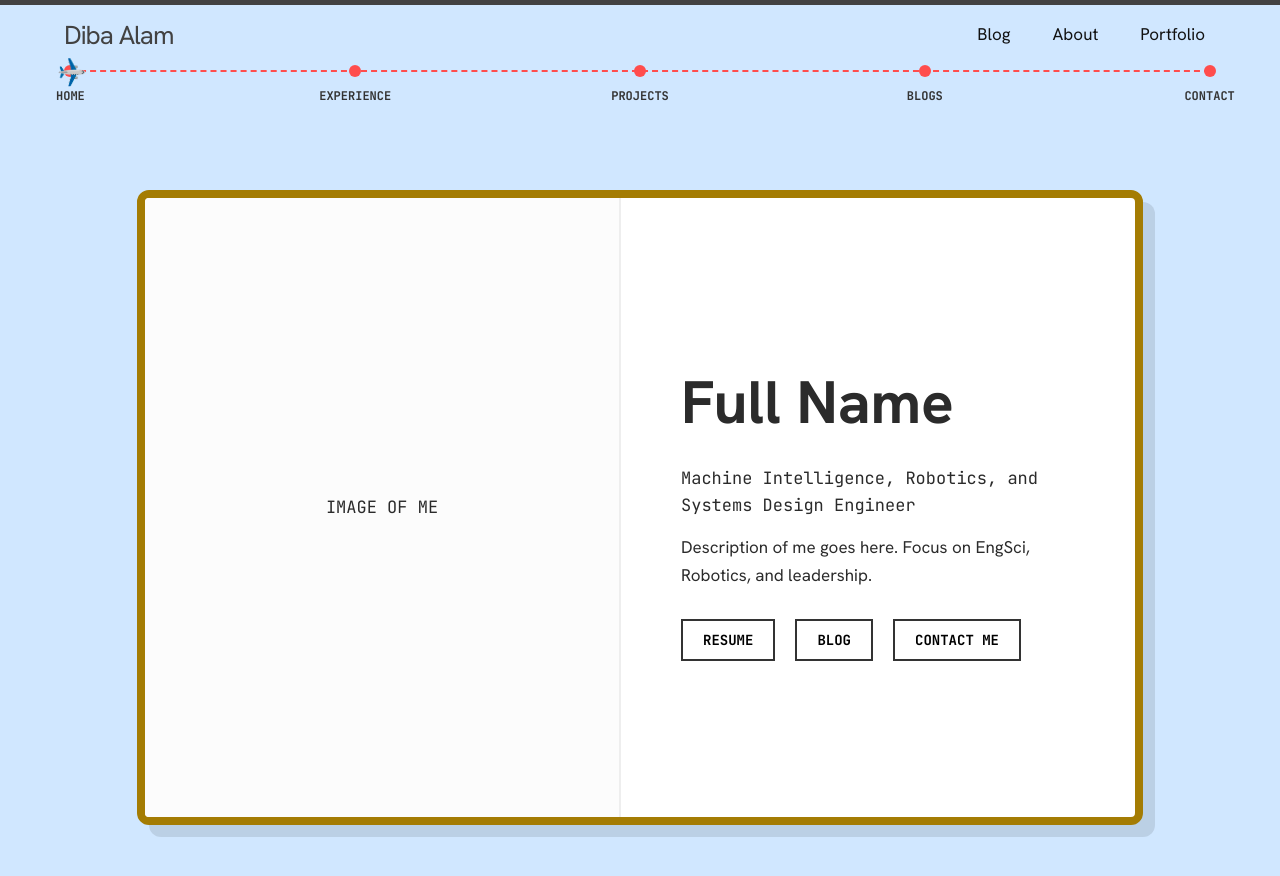
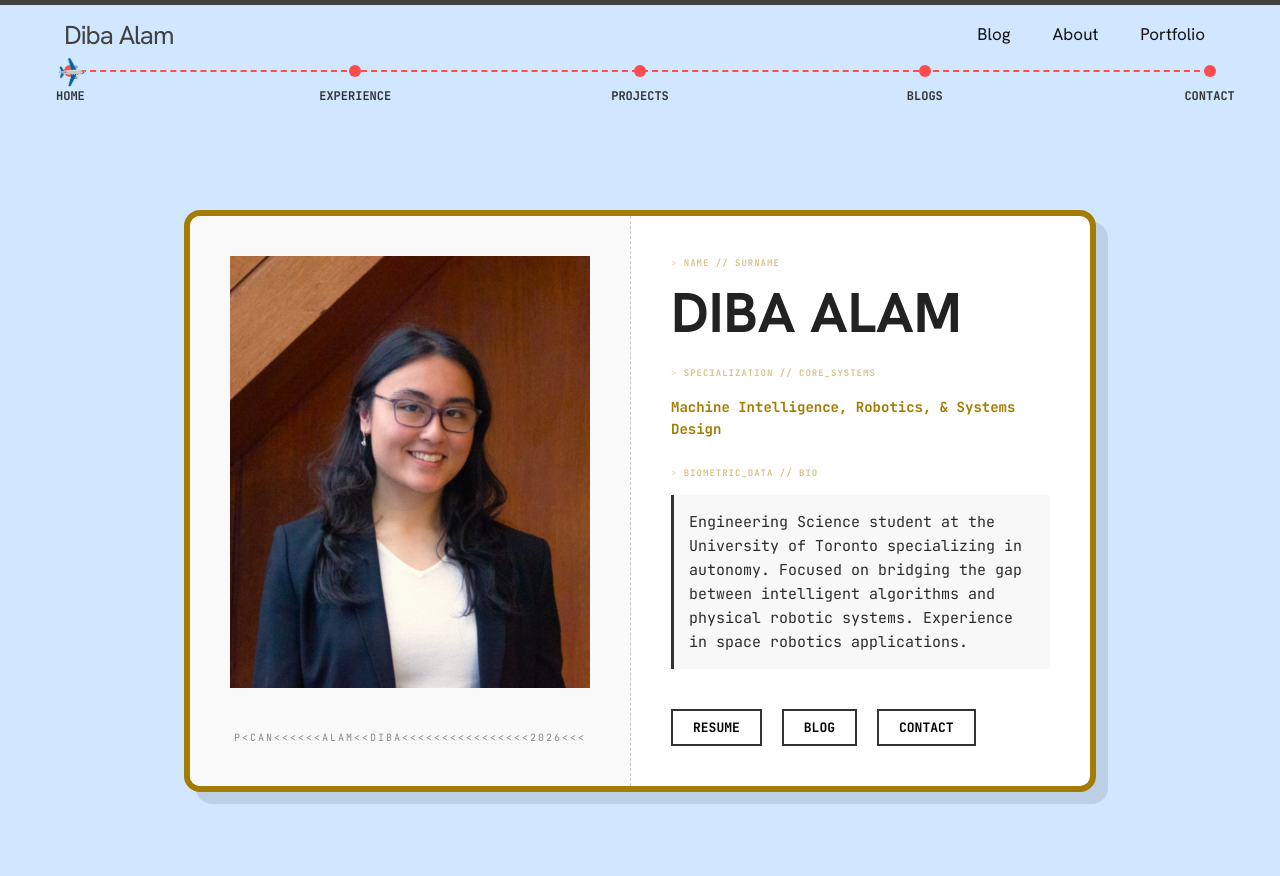
Before and after one commit to dibaalam/dibaalam.github.io, a Jekyll site: the page built from index.md, in a window 1280 px wide and 900 px high. Shown: the top 876 px of the window. Built offline with Jekyll 4.4.1, drawn with Linux system fonts in a browser that asks for light colours.

Commit message:
feat: implement home passport ID card. - fixed mobile spacing of content - added holographic sheen to profile photo - fixed style of content

```diff
--- a/_sass/_custom.scss
+++ b/_sass/_custom.scss
@@ -73,6 +73,7 @@ h1, h2, h3 {
 .site-nav {
   margin-left: auto; // Push the navigation to the right
   float: none !important;
+  z-index: 1001; // Ensure it stays above the header background
 }
 
 .trigger {
@@ -118,6 +119,9 @@ body.sky-theme {
 .home-section:first-of-type {
   padding-top: 70px; // Extra padding for the first section to account for the fixed header
   box-sizing: border-box;
+  @media (max-width: 900px) {
+    padding-top: 30px; // Reduce padding on mobile to save space
+  }
 }
 
 .home-section:last-of-type {
@@ -125,45 +129,228 @@ body.sky-theme {
   box-sizing: border-box;
 }
 
+// PASSPORT CARD ---------------------------------------------------------------------------------
+
 .passport-card {
-  width: 100%;
-  // max-width: 1000px;
-  max-width: 110vh;
-  max-height: 70vh;
-  aspect-ratio: 1.6 / 1;
+  width: 95%;
+  max-width: 900px;
+  margin: 40px auto;
+  background-color: #fff;
+  border: 6px solid #a47c03; // Thinner for a more modern look
+  border-radius: 16px;
+  box-shadow: 12px 12px 0px rgba(0, 0, 0, 0.1);
+  overflow: hidden;
+  font-family: 'JetBrains Mono', monospace;
+}
 
-  // Styling
-  background-color: #ffffff;
-  border: 8px solid #a47c03; // Your signature yellow border
-  border-radius: 12px;
-  box-shadow: 12px 12px 0px rgba(0, 0, 0, 0.1);
-
+.passport-inner {
   display: flex;
   flex-direction: row;
-  padding: 0;
-  overflow: hidden;
-  margin: 20px auto;
+  min-height: 450px;
+
+  @media (max-width: 900px) {
+    flex-direction: column;
+  }
 }
 
+// Left Section: The "ID" side
 .passport-left {
+  flex: 0 0 40%;
+  background-color: #f9f9f9;
+  border-right: 1px dashed #ccc;
+  padding: 40px 40px;
+  display: flex;
+  flex-direction: column;
+  align-items: center;
+  justify-content: space-between;
+
+  @media (max-width: 900px) {
+    order: 2; /* Moves the photo BELOW the name on mobile */
+    border-right: none;
+    border-top: 1px dashed #ccc;
+    flex: none;
+    padding: 20px;
+  }
+}
+
+.profile-photo-area {
+  position: relative;
+  width: 100%;
+  max-width: 400px;
+  aspect-ratio: 1 / 1.2;
+  background: #f0f0f0;
+  // border: 2px solid #333;
+  display: flex;
+  overflow: hidden; /* Essential: clips the sheen and the zoom to the box */
+  cursor: pointer;
+
+  // 1. THE IMAGE
+  img {
+    width: 100%;
+    height: 100%;
+    object-fit: cover;
+    transition: transform 0.6s cubic-bezier(0.25, 1, 0.5, 1);
+    z-index: 1;
+  }
+
+  // 2. THE HOLOGRAPHIC SHEEN
+  .sheen-layer {
+    position: absolute;
+    top: 0;
+    left: 0;
+    width: 100%;
+    height: 100%;
+    /* We use a multi-stop gradient to mimic light hitting plastic */
+    background: linear-gradient(
+      115deg,
+      transparent 10%,
+      rgba(255, 255, 255, 0.15) 25%,
+      rgba(0, 255, 255, 0.1) 45%,
+      rgba(255, 0, 255, 0.1) 55%,
+      rgba(255, 255, 255, 0.15) 75%,
+      transparent 90%
+    );
+    background-size: 250% 250%;
+    background-position: 150% 150%;
+    transition: background-position 0.9s ease, opacity 0.5s ease;
+    opacity: 0;
+    z-index: 5;
+    pointer-events: none;
+  }
+
+  // 3. THE INTERACTION
+  &:hover {
+    .sheen-layer {
+      opacity: 1;
+      background-position: 0% 0%;
+    }
+  }
+
+  @media (max-width: 900px) {
+    max-width: 220px; /* Adjusted for better mobile scaling */
+  }
+}
+
+.field-group {
+  display: flex;
+  flex-direction: column;
+  gap: 20px;
+  margin-bottom: clamp(15px, 3vh, 25px); /* Fluid vertical spacing */
+  width: 100%;
+
+  @media (max-width: 900px) {
+    align-items: center; /* Centers the label+text combo for mobile view */
+    text-align: center;
+  }
+}
+
+.field-label {
+  font-size: 9px;
+  color: #b59229c7;
+  letter-spacing: 1px;
+  font-weight: bold;
+  display: block;
+  margin-bottom: -5px; /* Pulls the label closer to the header */
+  opacity: 0.7;
+  &::before {
+    content: "> ";
+    opacity: 0.5;
+  }
+}
+
+.passport-id-code {
+  font-size: 10px;
+  color: #888;
+  letter-spacing: 2px;
+  margin-top: 20px;
+  text-align: center;
+}
+
+.passport-right {
   flex: 1;
-  background-color: #fcfcfc;
-  border-right: 2px solid #eee;
   padding: 40px;
   display: flex;
   flex-direction: column;
-  justify-content: center;
-  align-items: center;
+  justify-content: space-between;
+
+  @media (max-width: 900px) {
+    order: 1;
+    padding: 30px 20px;
+  }
 }
 
-.passport-right {
-  // NOTE: Will need to fix viewport sizing
-  flex: 1;
-  padding: 40px 60px;
+.passport-name {
+  margin: 0;
+  font-size: clamp(2rem, 5vw, 3.5rem); // Scales based on screen size
+  text-transform: uppercase;
+  color: #222;
+  line-height: 1;
+  @media (max-width: 900px) {
+    font-size: clamp(3rem, 4vw, 2.5rem);
+    text-align: center;
+  }
+}
+
+.passport-subtitle {
+  font-size: 14px;
+  color: #a47c03;
+  margin-bottom: 0px;
+  font-weight: bold;
+  @media (max-width: 900px) {
+    text-align: center;
+  }
+}
+
+.passport-description-box {
+  background-color: rgba(245, 245, 245, 0.7);
+  border-left: 3px solid #333;
+  padding: 15px;
+  font-size: 15px;
+  line-height: 1.6;
+  margin-bottom: 15px;
+  position: relative;
+  text-align: left;
+}
+
+.passport-description-box p{
+  margin: 0;
+  padding: 0;
+}
+
+.passport-actions {
   display: flex;
-  flex-direction: column;
-  justify-content: center;
+  flex-wrap: wrap;
+  gap: 20px;
+  justify-content: left;
+  @media (max-width: 900px) {
+    justify-content: center;
+  }
 }
+
+.btn-stamp {
+  background: transparent;
+  border: 2px solid #333;
+  padding: 8px 20px;
+  font-size: 13px;
+  font-weight: 800;
+  cursor: pointer;
+  position: relative;
+  transition: transform 0.1s ease;
+  font-family: 'JetBrains Mono', monospace;
+
+  &:hover {
+    background-color: rgba(0, 51, 153, 0.05); // Very faint blue tint
+    border: 2px solid #003399; // "Security Blue" ink color
+    color: #003399;
+    box-shadow: 2px 2px 0px rgba(0, 51, 153, 0.2);
+  }
+}
+
+
+
+
+
+// NAVIGATION STACK ---------------------------------------------------------------------------------
 
 .frozen-nav-stack {
   position: fixed;
--- a/index.md
+++ b/index.md
@@ -14,23 +14,36 @@ destinations:
 <section class="home-section" id="hero">
 
   <div class="passport-card">
-    <div class="passport-left">
-      <div class="profile-photo-area">
-        <span class="typewriter">IMAGE OF ME</span>
+    <div class="passport-inner">
+      <div class="passport-left">
+        <div class="profile-photo-area">
+          <div class="sheen-layer"></div> <img src="assets\images\id_headshot.jpg" alt="Your Name">
+        </div>
+        <div class="passport-id-code">P<CAN<<<<<<ALAM<<DIBA<<<<<<<<<<<<<<<<2026<<<</div>
       </div>
+      <div class="passport-right">
+        <div class="field-group">
+    <span class="field-label">NAME // SURNAME</span>
+    <h1 class="passport-name">Diba Alam</h1>
+  </div>
+
+  <div class="field-group">
+    <span class="field-label">SPECIALIZATION // CORE_SYSTEMS</span>
+    <p class="passport-subtitle">Machine Intelligence, Robotics, & Systems Design</p>
+  </div>
+
+  <div class="field-group">
+    <span class="field-label">BIOMETRIC_DATA // BIO</span>
+    <div class="passport-description-box">
+      <p>Engineering Science student at the University of Toronto specializing in autonomy. Focused on bridging the gap between intelligent algorithms and physical robotic systems. Experience in space robotics applications.</p>
     </div>
-    <div class="passport-right">
-      <h1 class="passport-name" style="font-size: 60px;">Full Name</h1>
-      <p class="passport-subtitle typewriter">Machine Intelligence, Robotics, and Systems Design Engineer</p>
+  </div>
 
-      <div class="passport-description-box">
-        <p>Description of me goes here. Focus on EngSci, Robotics, and leadership.</p>
-      </div>
-
-      <div class="passport-actions">
-        <button class="btn-stamp">RESUME</button>
-        <button class="btn-stamp">BLOG</button>
-        <button class="btn-stamp">CONTACT ME</button>
+  <div class="passport-actions">
+    <button class="btn-stamp">RESUME</button>
+    <button class="btn-stamp">BLOG</button>
+    <button class="btn-stamp">CONTACT</button>
+  </div>
       </div>
     </div>
   </div>
@@ -108,24 +121,3 @@ destinations:
     <div class="footer-right">LinkedIn / GitHub</div>
   </footer>
 </section>
-
-<style>
-  .passport-actions {
-    margin-top: 15px;
-    display: flex;
-    gap: 20px;
-  }
-  .btn-stamp {
-    background-color: transparent;
-    border: 2px solid #333;
-    padding: 10px 20px;
-    font-size: 14px;
-    font-weight: bold;
-    cursor: pointer;
-    transition: all 0.3s ease;
-    font-family: 'JetBrains Mono', monospace;
-      &:hover {
-      background-color: #f1d4d4;
-    }
-  }
-</style>
```
